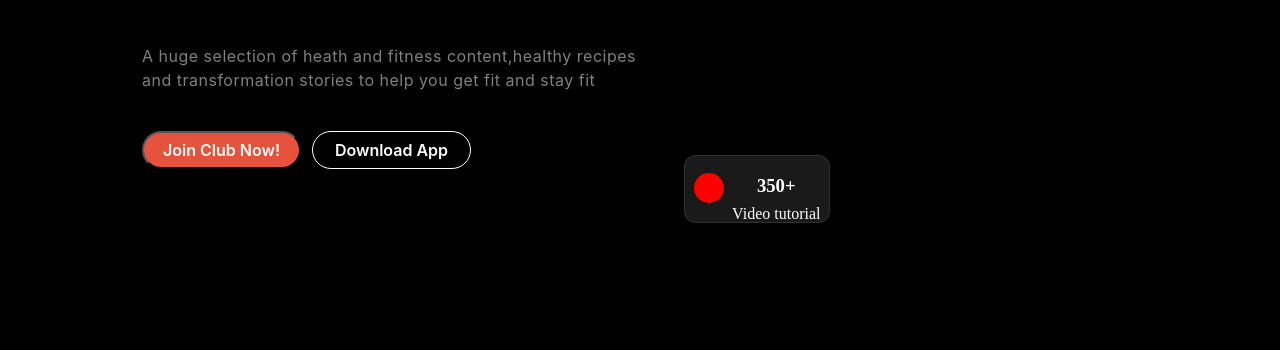
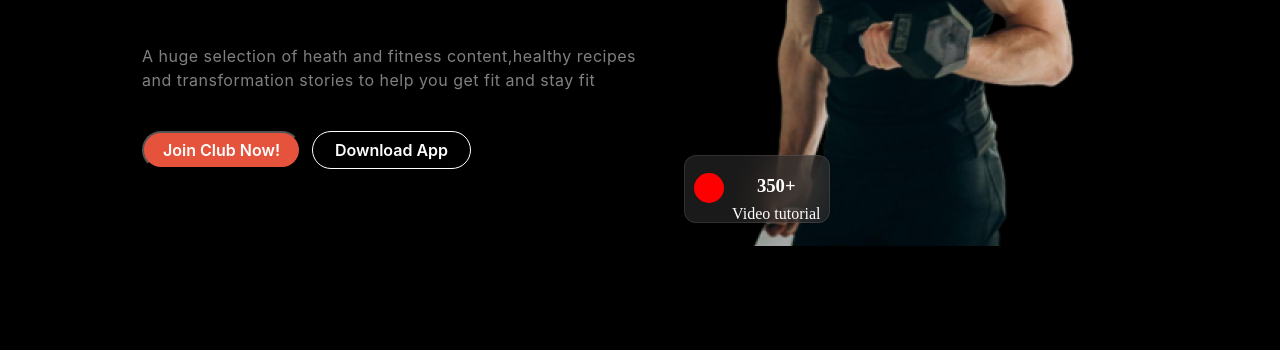
Before and after one commit to mumuuh6/Versatile-UI-Fitness, a plain HTML site: page main.html in a window 1280 px wide. Shown: the part 457-807 px from the top of the page. Drawn offline with Linux system fonts and the light colour scheme; a web font is replaced by a local one.

Commit message:
pictures added

```diff
--- a/main.html
+++ b/main.html
@@ -36,7 +36,7 @@
                 </nav>
             </nav>
             <nav>
-                <img src="img/images/Images 2.png" alt="">
+                <img src="img/Images 2.png" alt="">
                 <nav  class="round1 position pos2">
                     <nav class="round"> .</nav>
                     <nav class="position1">
```
